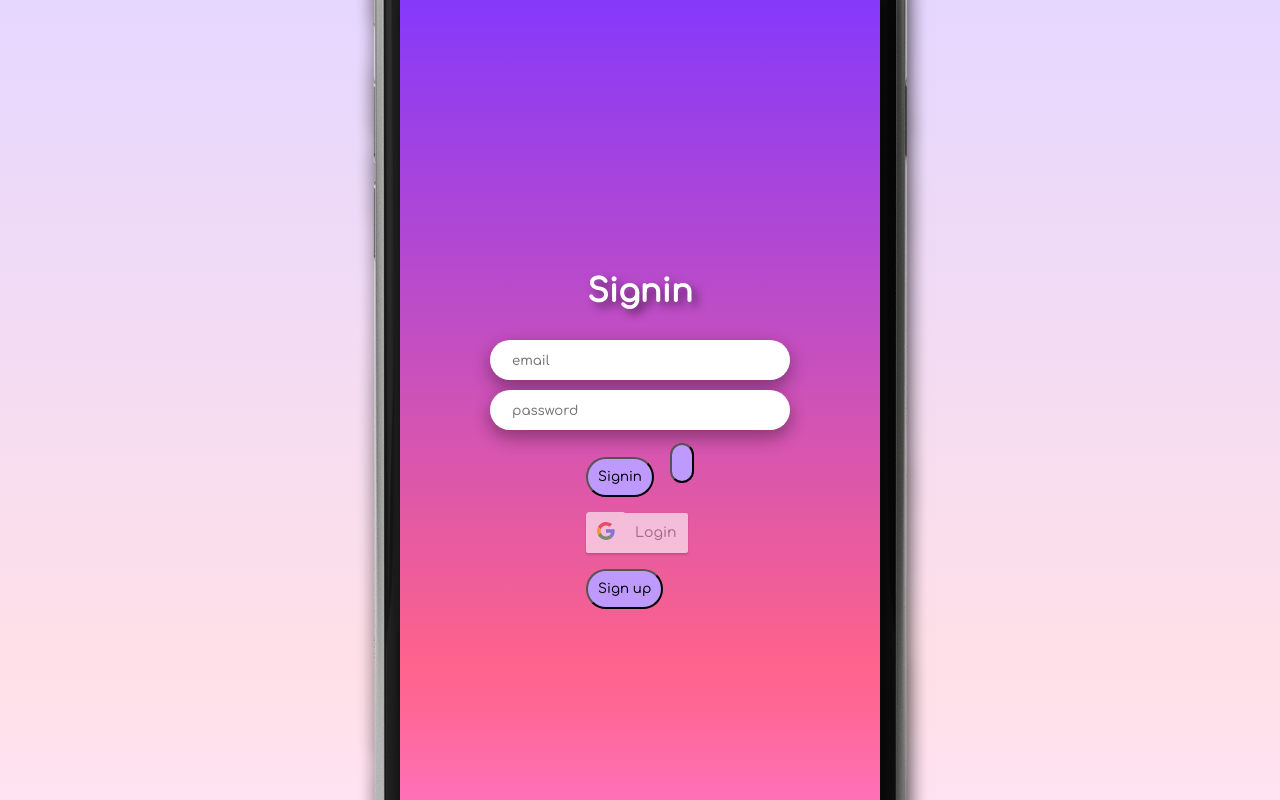
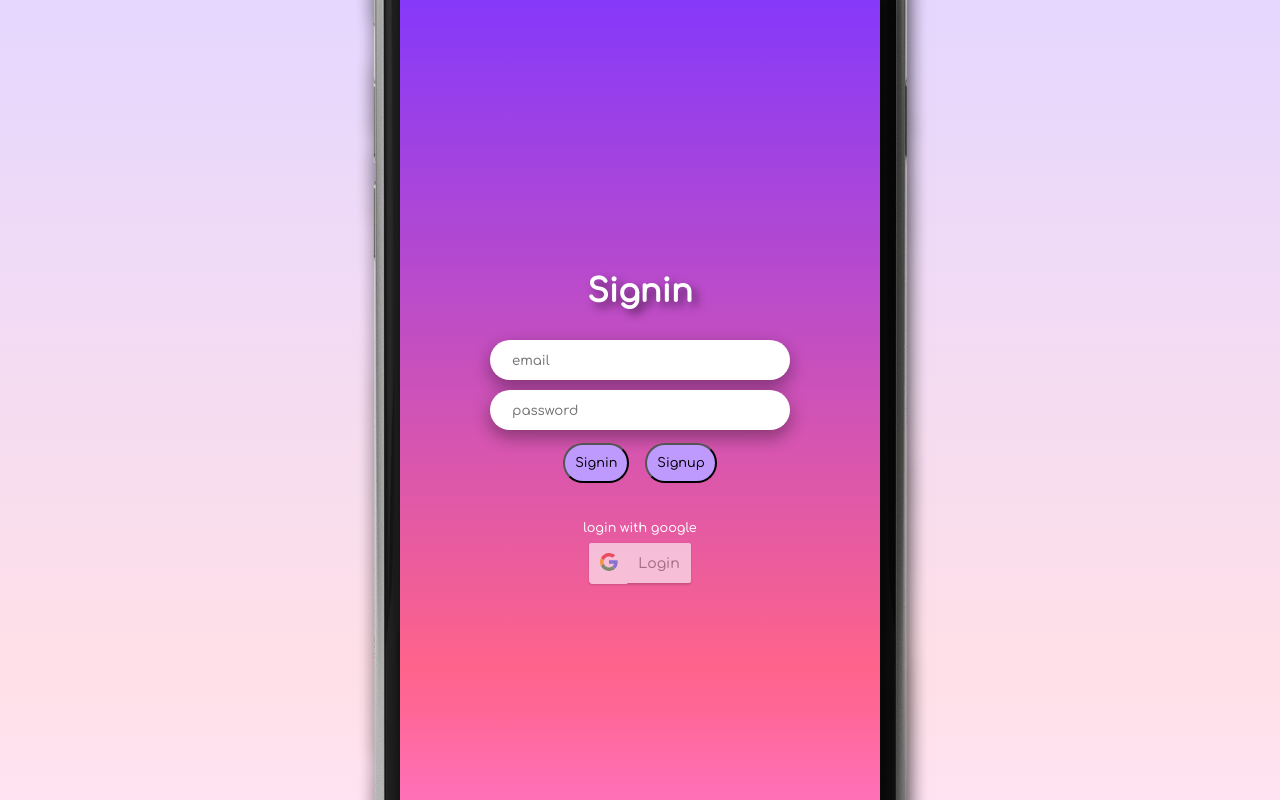
Before and after one commit to codestates/getupmate-client, a React (Create React App) app in the folder client/: page /signin in a window 1280 px wide. Shown: the top 800 px of the page. Built offline with nearby package versions, Linux system fonts and the light colour scheme.

Commit message:
[ADD]구글 로그인, 로그아웃 버튼에 css 추가하였습니다.

```diff
--- a/client/src/component/GoogleLogin.js
+++ b/client/src/component/GoogleLogin.js
@@ -40,7 +40,7 @@ function G_Login(props) {
         console.log("Fail : ",res);
     }
     return(
-        <div>
+        <div className="GoogleLogin">
             <GoogleLogin
                 clientId={clientId}
                 buttonText="Login"
--- a/client/src/component/GoogleLogout.js
+++ b/client/src/component/GoogleLogout.js
@@ -6,14 +6,14 @@ function G_logout(props) {
         console.log("Success Logout");
     }
     const Fail = (res) => {
-        console.log("fail : ",res)
+        console.log("fail : ", res)
     }
-const { signoutHandler } = props;
-    return(
-        <div onClick={signoutHandler}>
+    const { signoutHandler } = props;
+    return (
+        <div className="G_Logout" onClick={signoutHandler}>
             <GoogleLogout
                 clientId={clientId}
-                buttonText="Logout"
+                buttonText="&nbsp;&nbsp;Logout"
                 onSuccess={Success}
                 onFailure={Fail}
             />
--- a/client/src/component/MyPage.css
+++ b/client/src/component/MyPage.css
@@ -57,14 +57,36 @@
 }
 
 .MyPage_nickname .signout {
+    /* 구글 로그아웃으로 로그아웃 가능!! */
+    display: none;
+
     position: absolute;
     width: 80px;
-    left: 350px;
-    top: 130px
+    left: 280px;
+    top: 128px
 }
 
 .MyPage_nickname .signout:hover{
   cursor: pointer;
+}
+
+/* 구글 로그아웃 css */
+.G_Logout button{
+    position: absolute;
+    left: 348px;
+    top: 110px;
+    padding-left: 10px;
+}
+.G_Logout div{
+    display: none;
+}
+.G_Logout span{
+    font-size: 0.8rem;
+    display: block;
+    width: 80px;
+}
+.G_Logout button:hover{
+    cursor: pointer;
 }
 
 /* 모달창 css 담당 */
--- a/client/src/component/MyPage.js
+++ b/client/src/component/MyPage.js
@@ -2,7 +2,7 @@ import React from 'react';
 import './MyPage.css'
 import profile_pic from '../profile_pic.png';
 import { withRouter } from "react-router-dom";
-import G_Logout  from './GoogleLogout';
+import G_Logout from './GoogleLogout';
 class MyPage extends React.Component {
   constructor(props) {
     super(props);
@@ -158,7 +158,8 @@ class MyPage extends React.Component {
             <button
               onClick={this.signoutHandler.bind(this)} className="signout"
             >Sign out</button>
-            <G_Logout signoutHandler={this.signoutHandler.bind(this)}/>
+            <G_Logout className="G_Logout"
+              signoutHandler={this.signoutHandler.bind(this)} />
           </div>
         </div>
         <div className="MyPage_feed">
--- a/client/src/component/Signin.css
+++ b/client/src/component/Signin.css
@@ -1,4 +1,13 @@
-
+/* 구글로그인 버튼 */
+.GoogleLogin {
+    text-align: center;
+}
+.login_with_google{
+    margin-top: 30px;
+    font-size: 0.8rem;
+    text-align: center;
+    color: white;
+}
 
 /* signin에서 email, password 입력, 버튼들의 정렬담당*/
 .signin{
@@ -36,6 +45,7 @@ input::placeholder{
     margin: 8px;
     padding: 0 10px;
     height: 40px;
+    font-size: 0.8rem;
 }
 
 .Signin_input button:hover{
--- a/client/src/component/Signin.js
+++ b/client/src/component/Signin.js
@@ -82,13 +82,14 @@ class Signin extends React.Component {
             <button
               onClick={this.onClickSignin.bind(this)}
             >Signin</button>
-            <button onClick={this.onClickSocialLogin.bind(this)}></button>
-            <G_Login
+            {/* <button onClick={this.onClickSocialLogin.bind(this)}></button> */}
+            <button
+            >Signup</button>
+            <div className="login_with_google">login with google</div>
+            <G_Login className="GoogleLogin"
               isLoginHandler={isLoginHandler}
               setUserHandler={setUserHandler}
             />
-            <button
-            >Sign up</button>
           </div>
         </div>
       </div>
```
